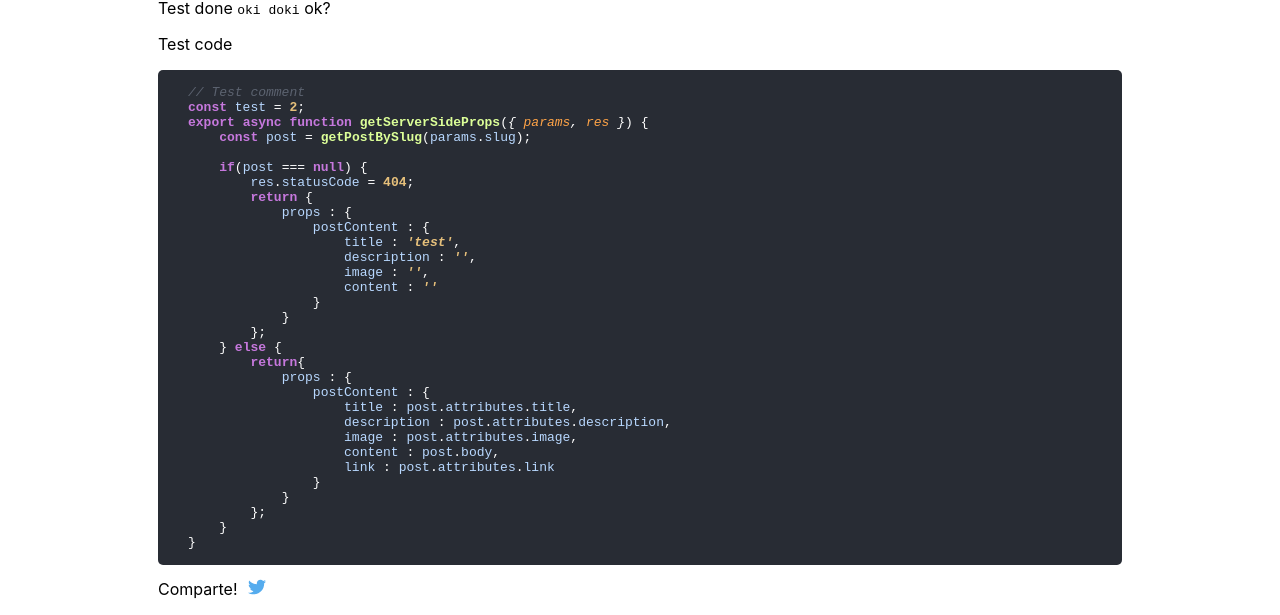
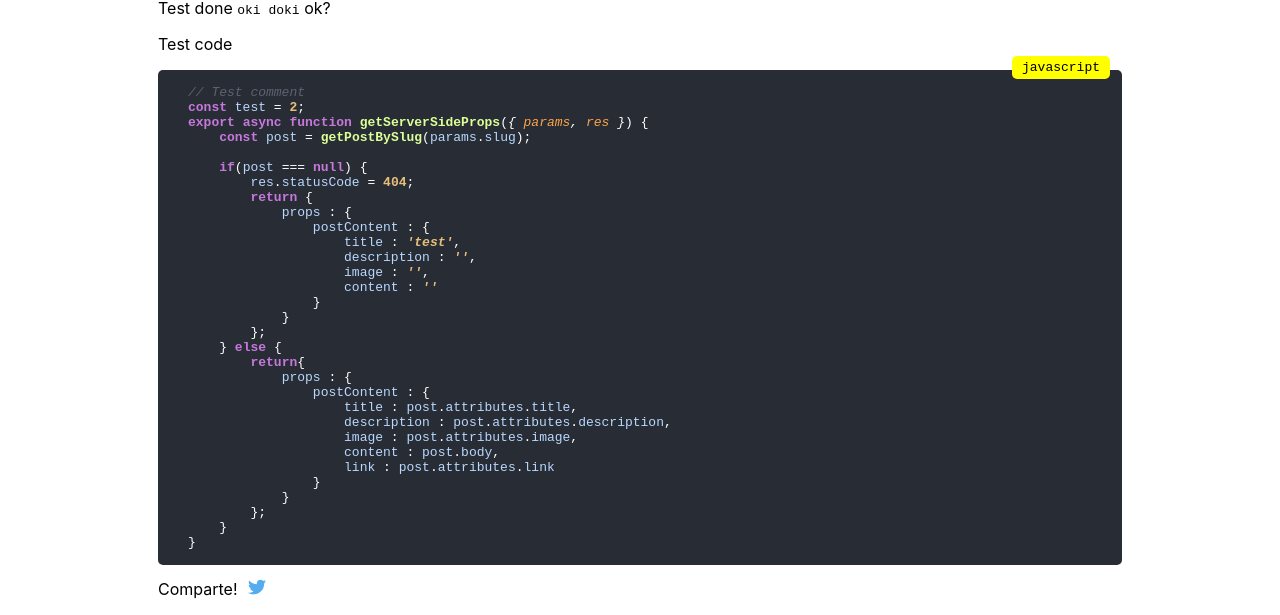
Before and after one commit to Xaconi/xaconi-site, a Next.js app: page / in a window 1280 px wide. Shown: the part 1024-1639 px from the top of the page. Built offline with nearby package versions, Linux system fonts and the light colour scheme.

Commit message:
Code block refactored to get dynamic language names.

```diff
--- a/components/article.js
+++ b/components/article.js
@@ -1,8 +1,11 @@
 // React
 import { useState, useEffect } from 'react';
 
+// Libs
+import Markdown from 'markdown-to-jsx';
+
 // Components
-import HighLightMarkdown from '../components/highlight-markdown';
+import CodeBlock from '../components/code-block';
 
 // Styles
 import postStyles from '../styles/Post.module.css';
@@ -25,7 +28,17 @@ export default function Article({title, image, content, link}) {
                     width="640"
                 />
                 <h1>{ title }</h1>
-                <HighLightMarkdown>{ content }</HighLightMarkdown>
+                <Markdown
+                    options={{
+                        overrides: {
+                            pre: {
+                                component: CodeBlock,
+                            },
+                        },
+                    }}
+                >
+                    { content }
+                </Markdown>
                 <div className={postStyles.share}>
                     Comparte!
                     <a
--- a/components/code-block.js
+++ b/components/code-block.js
@@ -5,15 +5,18 @@ import { useEffect } from 'react';
 import Prism from 'prismjs';
 
 export default function CodeBlock({ children }) {
+    const language = children.props.className.replace('lang-', '');
     useEffect(() => {
         Prism.highlightAll();
     });
 
     return(
-        <pre className="  language-javascript">
-            <code className="  language-javascript">
-                { children.props.children }
-            </code>
-        </pre>
+        <code-block data-lang={language}>
+            <pre className={`  language-${language}`}>
+                <code className={`  language-${language}`}>
+                    { children.props.children }
+                </code>
+            </pre>
+        </code-block>
     );
 }
--- a/components/highlight-markdown.js
+++ /dev/null
@@ -1,21 +0,0 @@
-// Components
-import CodeBlock from '../components/code-block';
-
-// Libs
-import Markdown from 'markdown-to-jsx';
-
-export default function HighLightMarkdown ({ children }) {
-    return (
-        <Markdown
-            options={{
-                overrides: {
-                    pre: {
-                        component: CodeBlock,
-                    },
-                },
-            }}
-        >
-            {children}
-        </Markdown>
-    );
-}
--- a/styles/Post.module.css
+++ b/styles/Post.module.css
@@ -23,3 +23,19 @@
 .post pre {
     width: 100%;
 }
+
+.post code-block {
+    position: relative;
+    display: block;
+}
+
+.post code-block::after {
+    content: attr(data-lang);
+    position: absolute;
+    top: -14px;
+    right: 12px;
+    background-color: yellow;
+    padding: 4px 10px;
+    border-radius: 5px;
+    font-family: monospace;
+}
```
Also changed, not shown: posts/test-2.md (+0 -2 lines).
